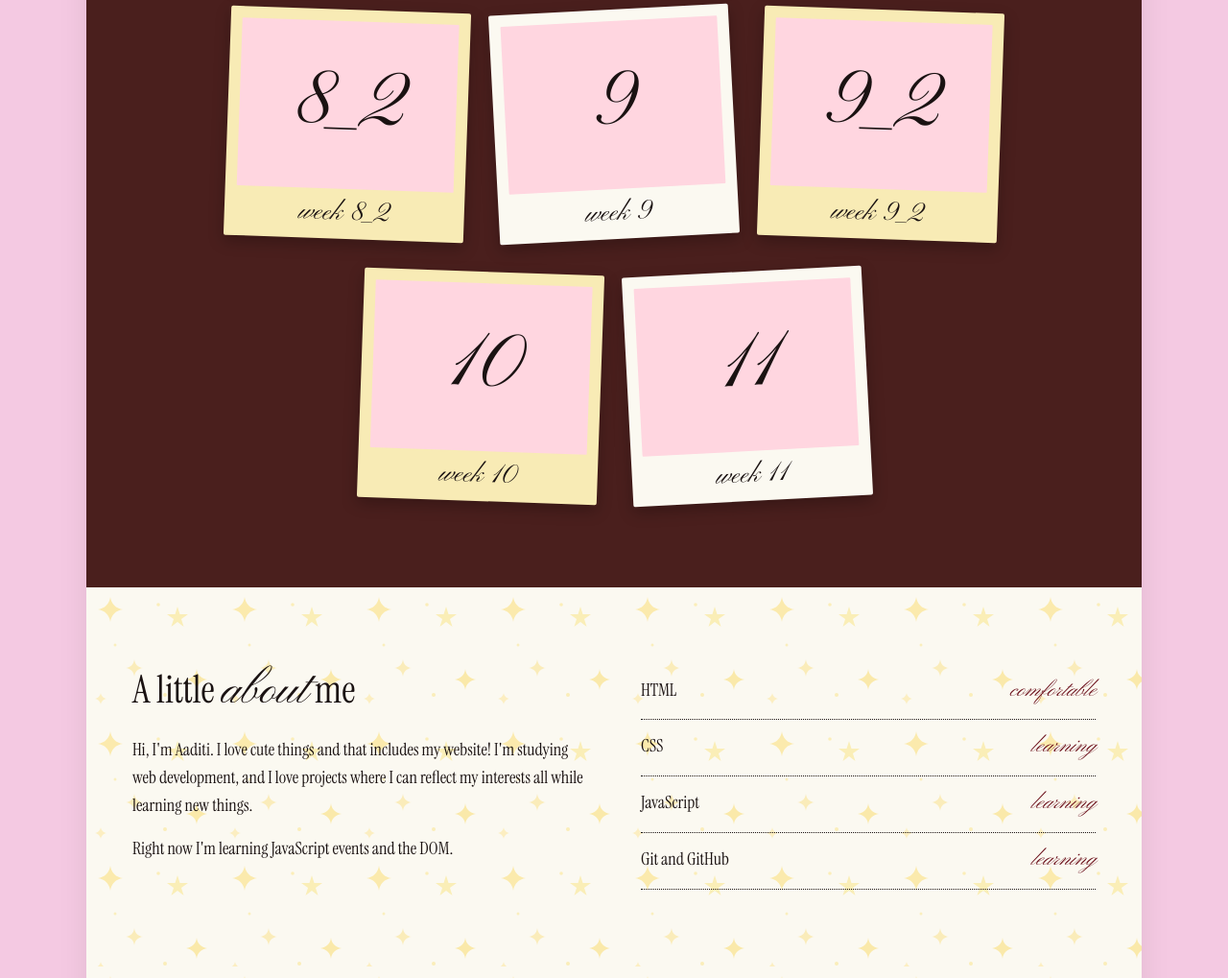
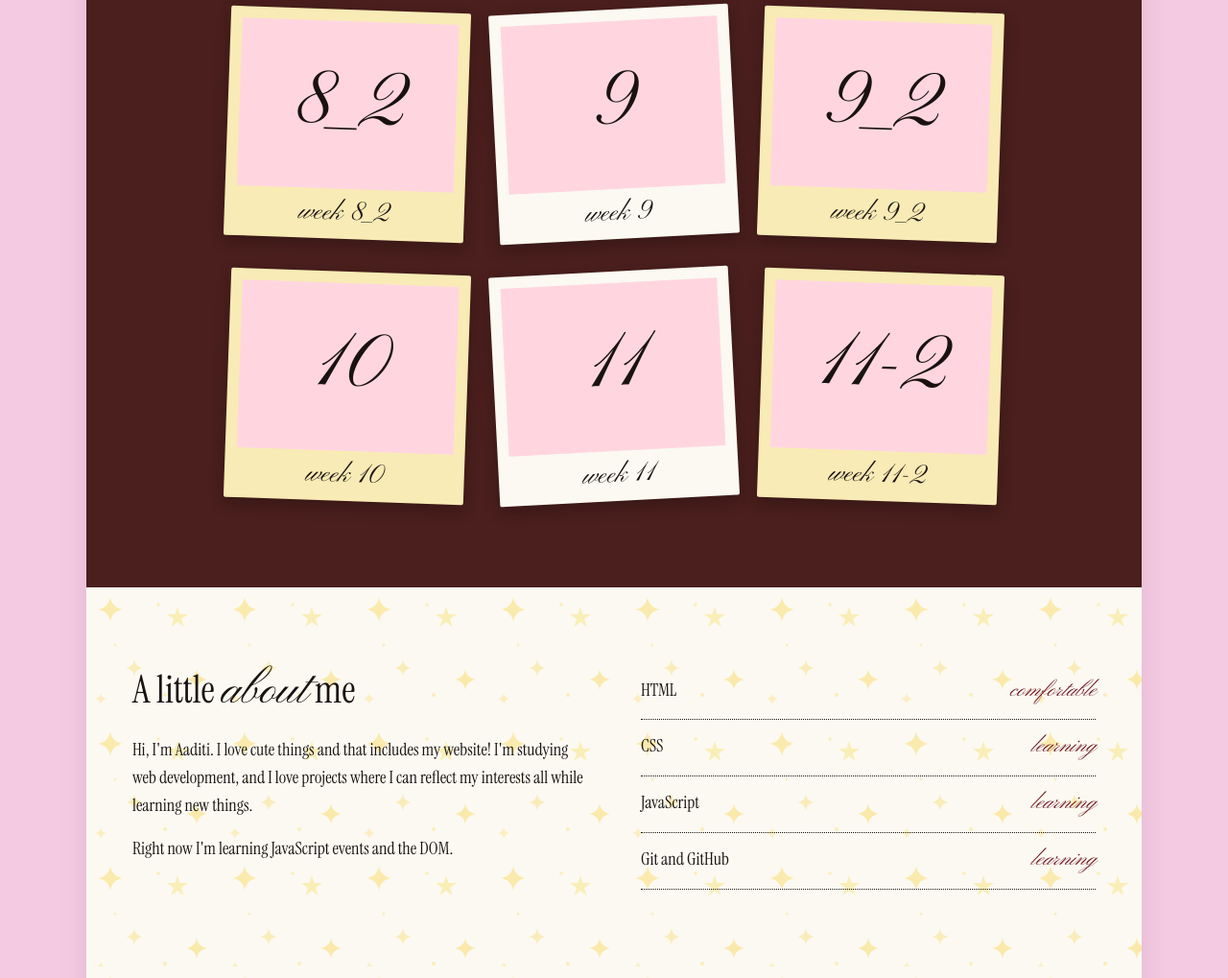
Before and after one commit to aadi-eee/webprogramming, a plain HTML site: page index.html in a window 1280 px wide. Shown: the part 2164-3183 px from the top of the page at 96% size. Drawn offline with Linux system fonts and the light colour scheme.

Commit message:
Add link for week 11-2 section in index.html

```diff
--- a/index.html
+++ b/index.html
@@ -232,6 +232,11 @@
         <div class="cap script">week 11</div>
       </a>
 
+      <a class="pol" href="https://aadi-eee.github.io/week11-2/">
+        <div class="shot s9 script">11-2</div>
+        <div class="cap script">week 11-2</div>
+      </a>
+
 
     </div>
   </section>
```
